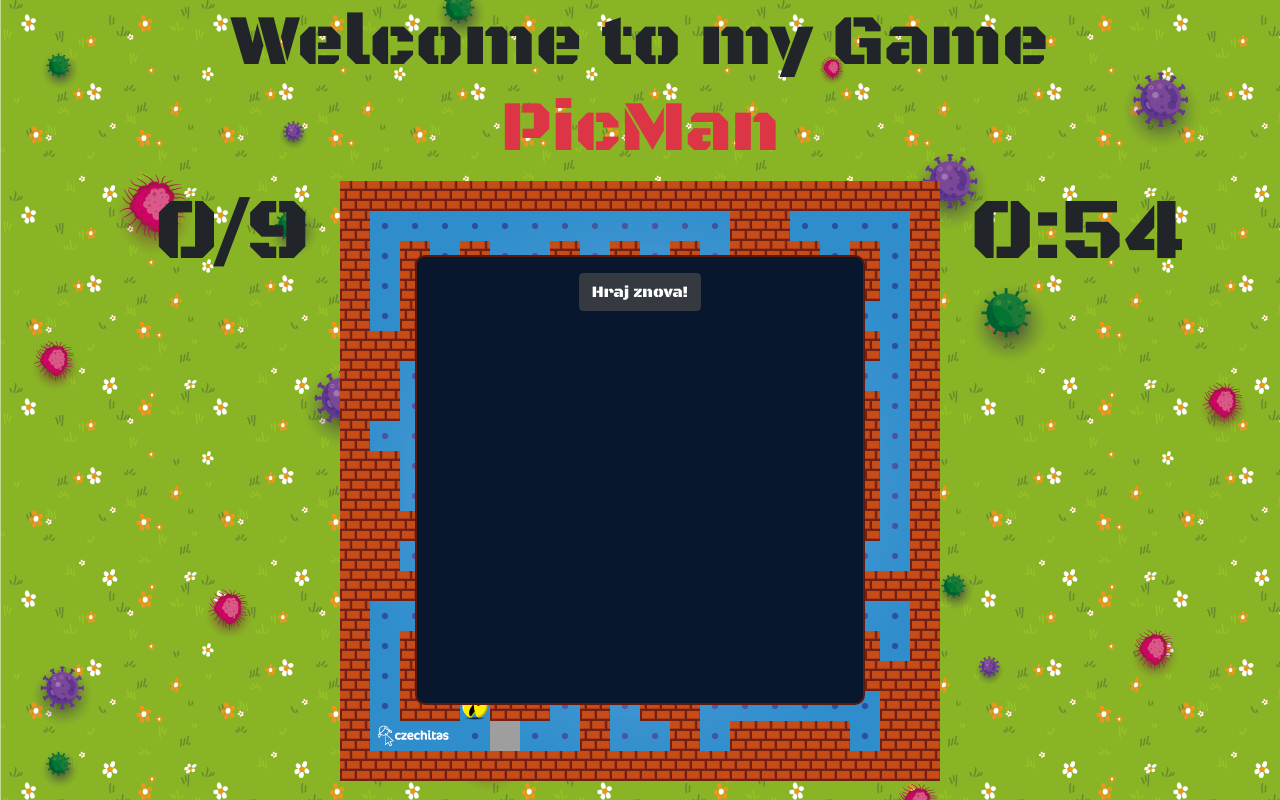
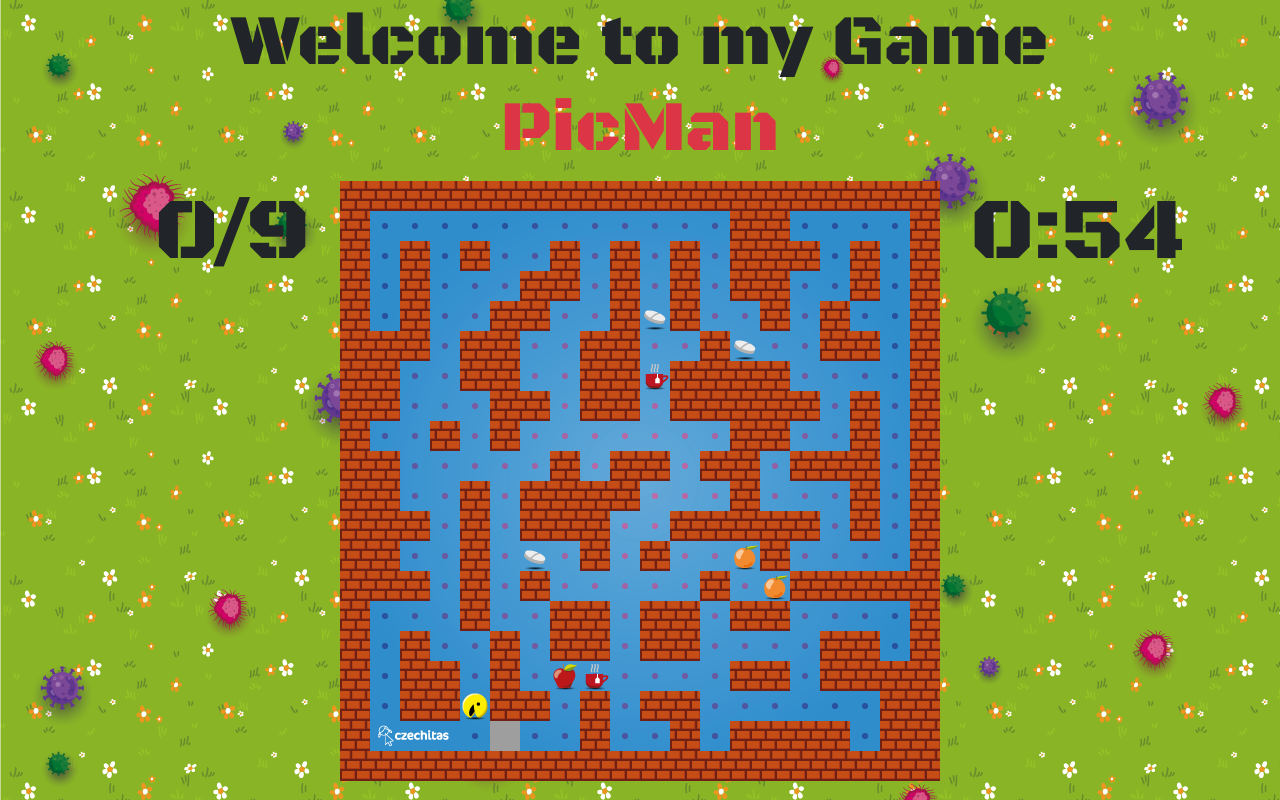
Before and after one commit to Damecek/PicMan, a PHP site: page / in a window 1280 px wide. Run offline with PHP 8.4, Linux system fonts and the light colour scheme.

Commit message:
clored end menu

```diff
--- a/css/style.css
+++ b/css/style.css
@@ -42,5 +42,5 @@ button {
     left: 50%;
     transform: translate(-50%, -50%);
     text-align: center;
-    /* display: none; */
+    display: none;
 }
--- a/index.html
+++ b/index.html
@@ -29,8 +29,8 @@
             </div>
         </div>
         <div id="end" class="col-12 justify-content-md-center">
-            <p id="message"></p>
-            <button onclick="location.reload()" class="btn btn-dark">Hraj znova!</button>
+            <p id="message" class="text-center w-100"></p>
+            <button onclick="location.reload()" class="btn" id="btn-playAgain">Hraj znova!</button>
         </div>
     </div>
 
--- a/js/script.js
+++ b/js/script.js
@@ -10,6 +10,7 @@ let score = document.getElementById('score');
 let time = document.getElementById('time');
 let endBlock = document.getElementById('end');
 let msg = document.getElementById('message');
+let btn_playAgain = document.getElementById('btn-playAgain');
 
 let timer = new Date(limit);
 
@@ -114,9 +115,13 @@ function endGame(state) {
     if (state === 'win') {
         endBlock.style.display = 'block';
         msg.textContent = 'Vyhrál jsi ty fageto-bageto-rageto!¡!';
+        msg.classList.add('text-success');
+        btn_playAgain.classList.add('btn-success');
     } else if (state === 'lose') {
         endBlock.style.display = 'block';
         msg.textContent = 'Jsi jouda-bouda!!!';
+        msg.classList.add('text-danger');
+        btn_playAgain.classList.add('btn-danger');
     } else {
         console.log('wrong state');
     }
```
